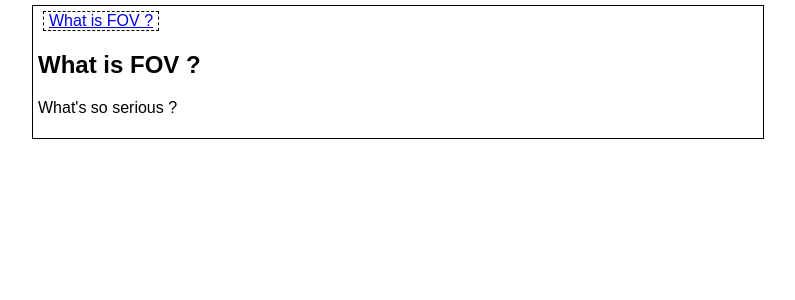
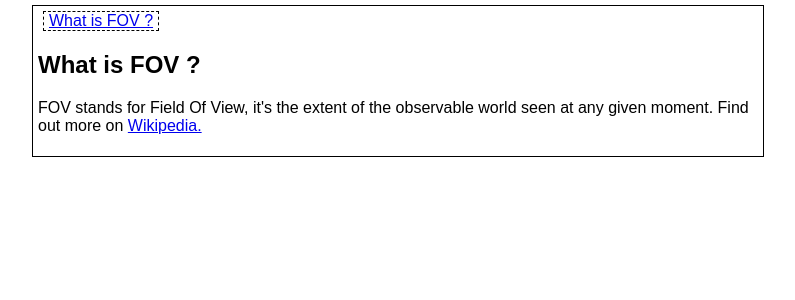
Before and after one commit to SenpaiSilver/FOVComparator, a PHP site: page / in a window 1280 px wide. Shown: the top 300 px of the page, without its empty margins (242-1037 px from the left). Run offline with PHP 8.4, Linux system fonts and the light colour scheme; some libraries are stand-ins or nearby versions.

Commit message:
Added a definition for FOV.

```diff
--- a/index.php
+++ b/index.php
@@ -23,7 +23,7 @@
 		</div>
 		<h2 id="title">What is FOV ?</h2>
 		<div id="content">
-			<p>What's so serious ?</p>
+			<p>FOV stands for Field Of View, it's the extent of the observable world seen at any given moment. Find out more on <a href="http://en.wikipedia.org/wiki/Field_of_view">Wikipedia.</a></p>
 		</div>
 		<div id="slides">
 		</div>
--- a/js/main.js
+++ b/js/main.js
@@ -57,7 +57,8 @@ function processGamePage(data)
 
 			gamePic = gamePath + "/" + setList[index][key];
 			$(slideListS).append('<li class="screenshot" id="' + slideElement +'"></li>');
-			$(slideElementS).append('<a href="' + gamePic + '"><img class="screenshot"  src="' + gamePic + '" />');
+			if (setList[index][key].match(/\.(png|jpeg)$/i))
+				$(slideElementS).append('<a href="' + gamePic + '"><img class="screenshot"  src="' + gamePic + '" />');
 			$(slideElementS).append('<label class="fov">' + key + '</label>');
 		}
 	}
```
